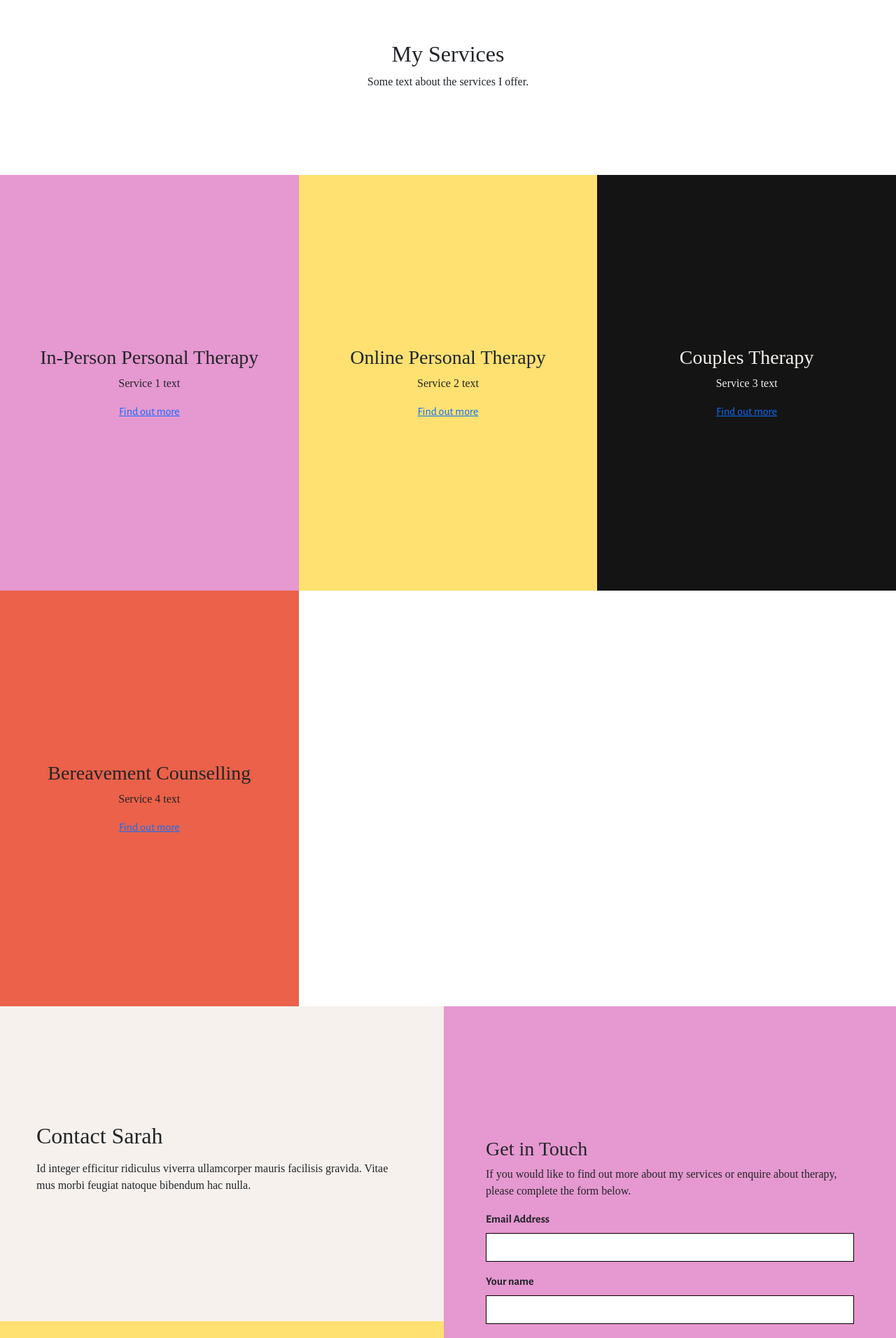
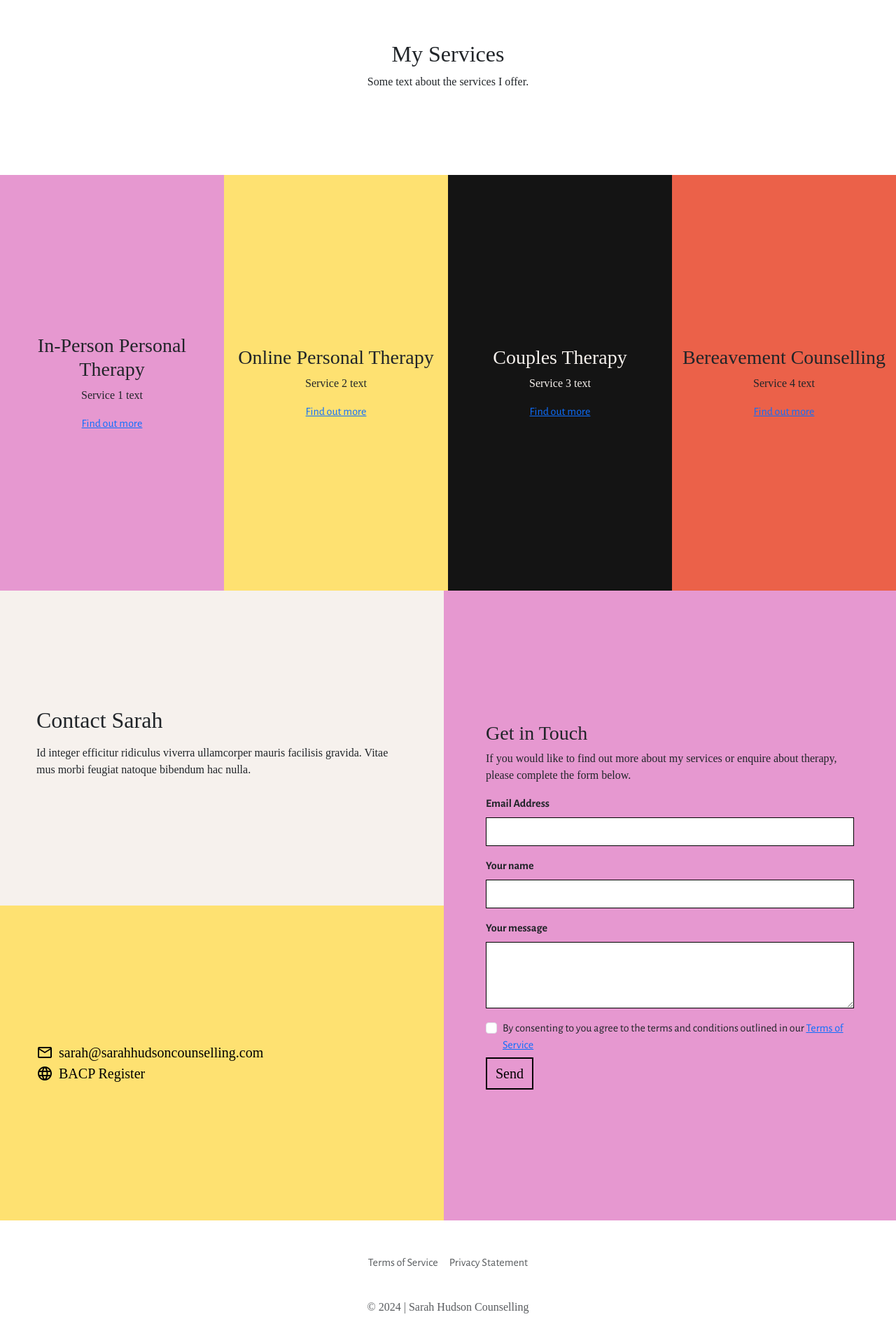
Before and after one commit to naaman10/sarah, a Jekyll site: the page built from index.markdown, in a window 1280 px wide. Shown: the part 1856-3768 px from the top of the page at 70% size. Built offline with Jekyll 4.4.1, drawn with Linux system fonts in a browser that asks for light colours; some web fonts are replaced.

Commit message:
Service layout fix

```diff
--- a/_includes/services-section.html
+++ b/_includes/services-section.html
@@ -39,7 +39,7 @@
             {% endfor %}
             {% when 4 %}
             {% for service in page.services.services %}
-                <div class="col-sm-12 col-md-4 vh-66 d-flex align-items-center justify-content-center">
+                <div class="col-sm-12 col-md-3 vh-66 d-flex align-items-center justify-content-center">
                     <div class="text-center">
                         <h3>{{ service.service-name }}</h3>
                         {{ service.service-text | markdownify }}
```
